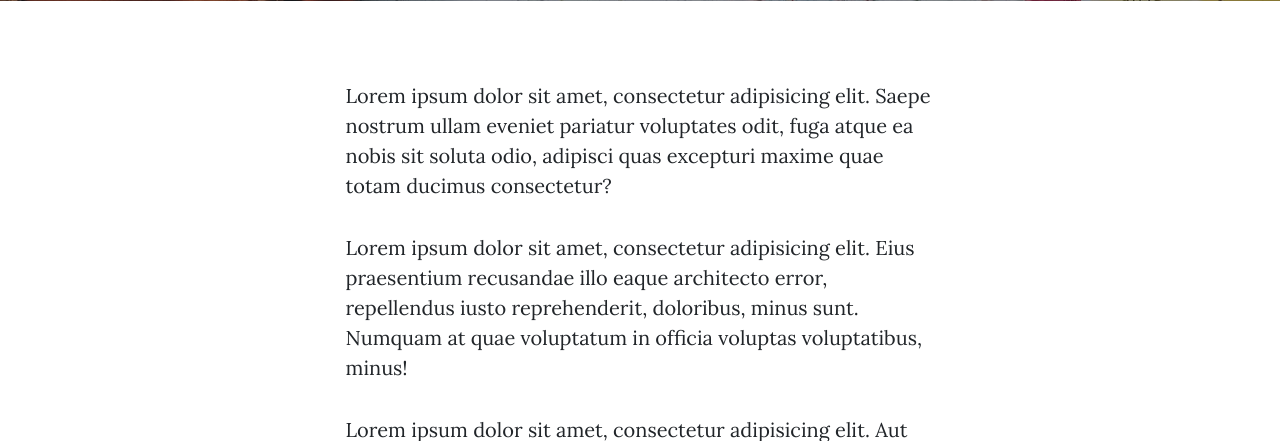
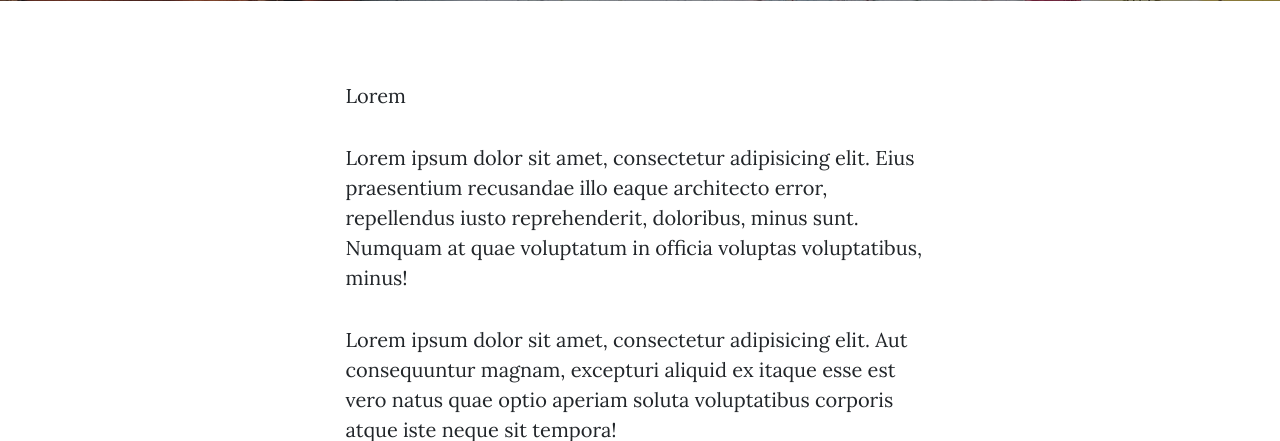
Before and after one commit to Obaid38/BlogWebPage, a Flask app: page /about in a window 1280 px wide. Shown: the part 531-972 px from the top of the page. Run offline with Flask 3, Linux system fonts and the light colour scheme; some libraries are stand-ins or nearby versions.

Commit message:
Text_Change

```diff
--- a/templates/about.html
+++ b/templates/about.html
@@ -22,10 +22,7 @@
     <div class="row gx-4 gx-lg-5 justify-content-center">
       <div class="col-md-10 col-lg-8 col-xl-7">
         <p>
-          Lorem ipsum dolor sit amet, consectetur adipisicing elit. Saepe
-          nostrum ullam eveniet pariatur voluptates odit, fuga atque ea nobis
-          sit soluta odio, adipisci quas excepturi maxime quae totam ducimus
-          consectetur?
+          Lorem
         </p>
         <p>
           Lorem ipsum dolor sit amet, consectetur adipisicing elit. Eius
```
